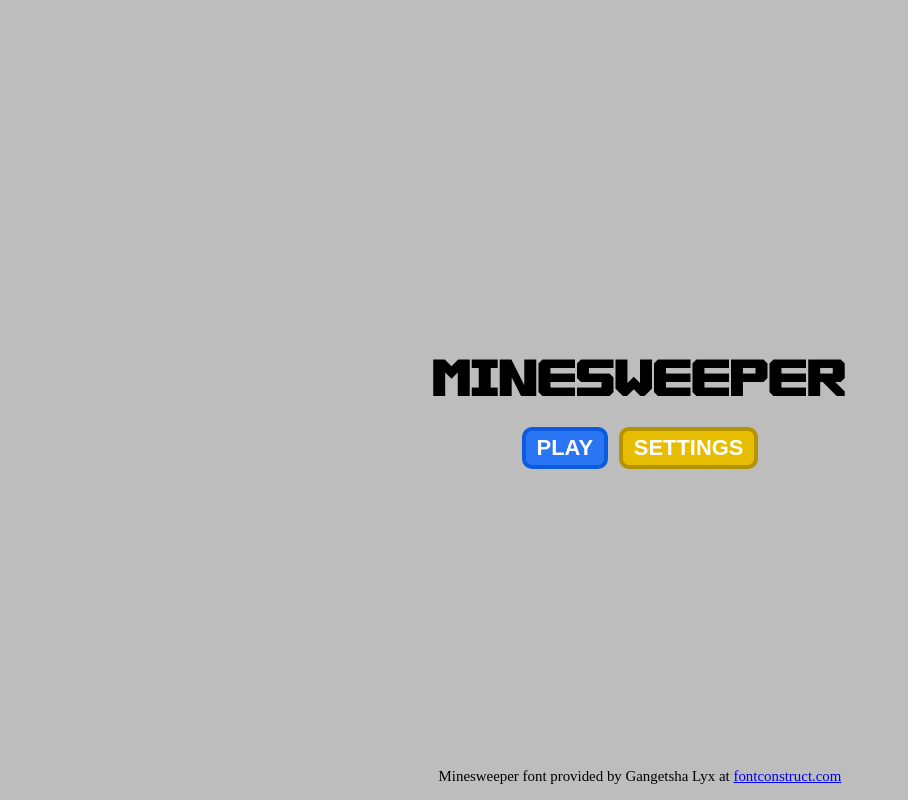
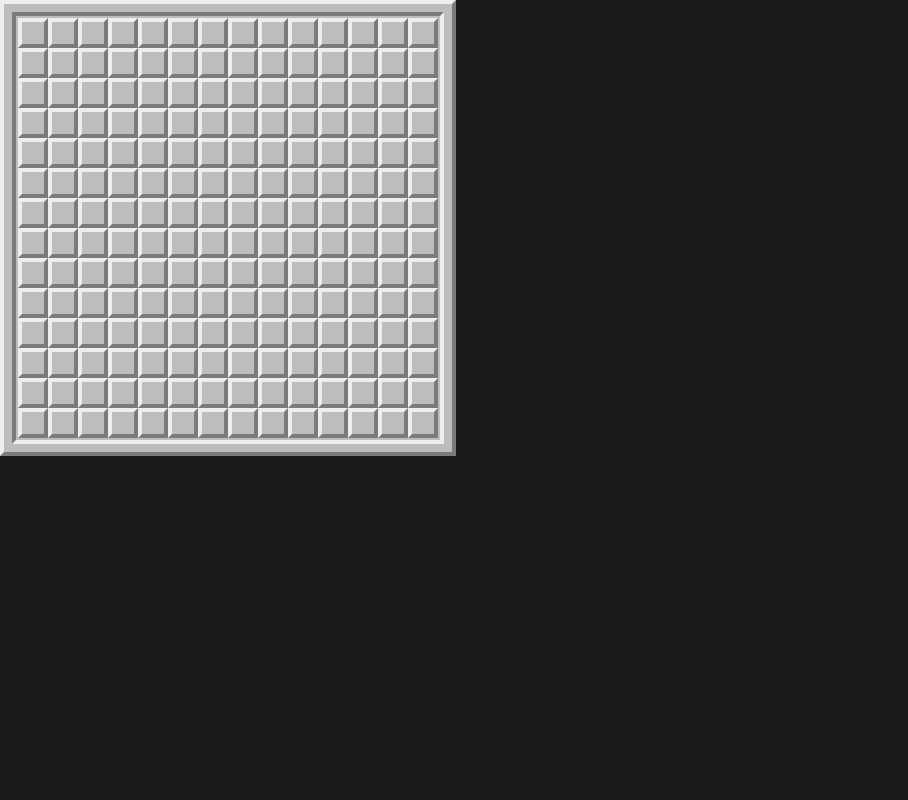
Before and after one commit to CyberFlameGO/minesweeper, a React (Create React App) app: page / in a window 1280 px wide. Shown: the whole page, without its empty margins (0-908 px from the left). Built offline with nearby package versions, Linux system fonts and the light colour scheme.

Commit message:
remove fragment and PlayOverlay

```diff
--- a/src/Minesweeper.tsx
+++ b/src/Minesweeper.tsx
@@ -173,9 +173,6 @@ const Minesweeper: React.FC<{}> = () => {
     const lastOpen = getLast(actions, ActionType.OPEN);
 
     return (
-        <>
-            <PlayOverlay show={true} />
-
         <Borders>
             <table
                 id="Minesweeper"
@@ -220,7 +217,6 @@ const Minesweeper: React.FC<{}> = () => {
                 </tbody>
             </table>
         </Borders>
-        </>
     );
 };
 
```
Lines whose indentation alone changed are shown as unchanged.
